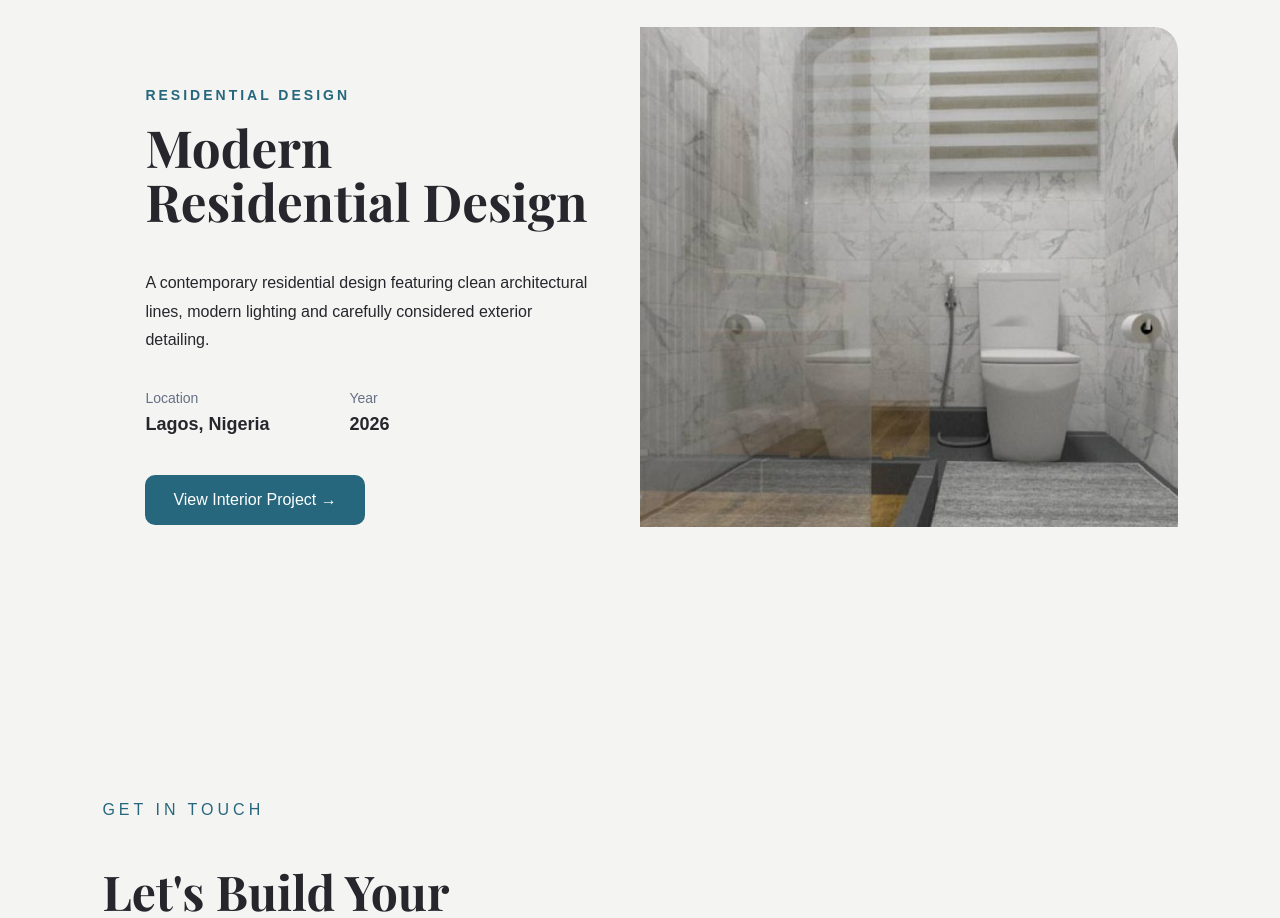
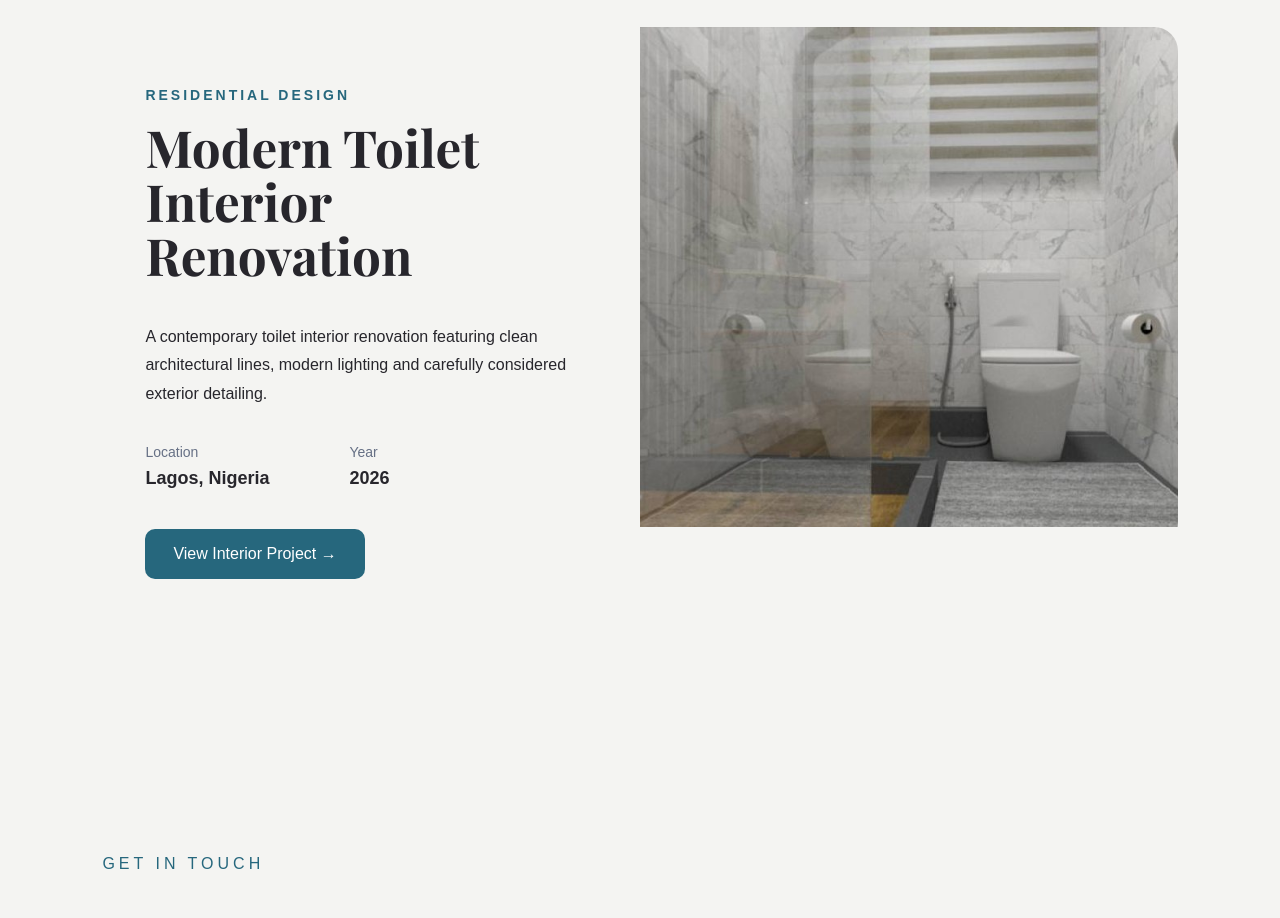
Before and after one commit to Richardmololuwa/Avin-construction-portfolio, a React (Vite) app in the folder portfolio/: page / in a window 1280 px wide. Shown: the part 5941-6859 px from the top of the page. Built offline with nearby package versions, Linux system fonts and the light colour scheme.

Commit message:
Recent change

```diff
--- a/portfolio/src/data/interiorProjects.js
+++ b/portfolio/src/data/interiorProjects.js
@@ -40,10 +40,10 @@ const interiorProjects = [
 
   {
     id: 2,
-    slug: "modern-residential-design",
-    title: "Modern Residential Design",
+    slug: "modern-toilet interior renovation",
+    title: "Modern Toilet Interior Renovation",
     description:
-      "A contemporary residential design featuring clean architectural lines, modern lighting and carefully considered exterior detailing.",
+      "A contemporary toilet interior renovation featuring clean architectural lines, modern lighting and carefully considered exterior detailing.",
     category: "Residential Design",
     location: "Lagos, Nigeria",
     year: "2026",
```
